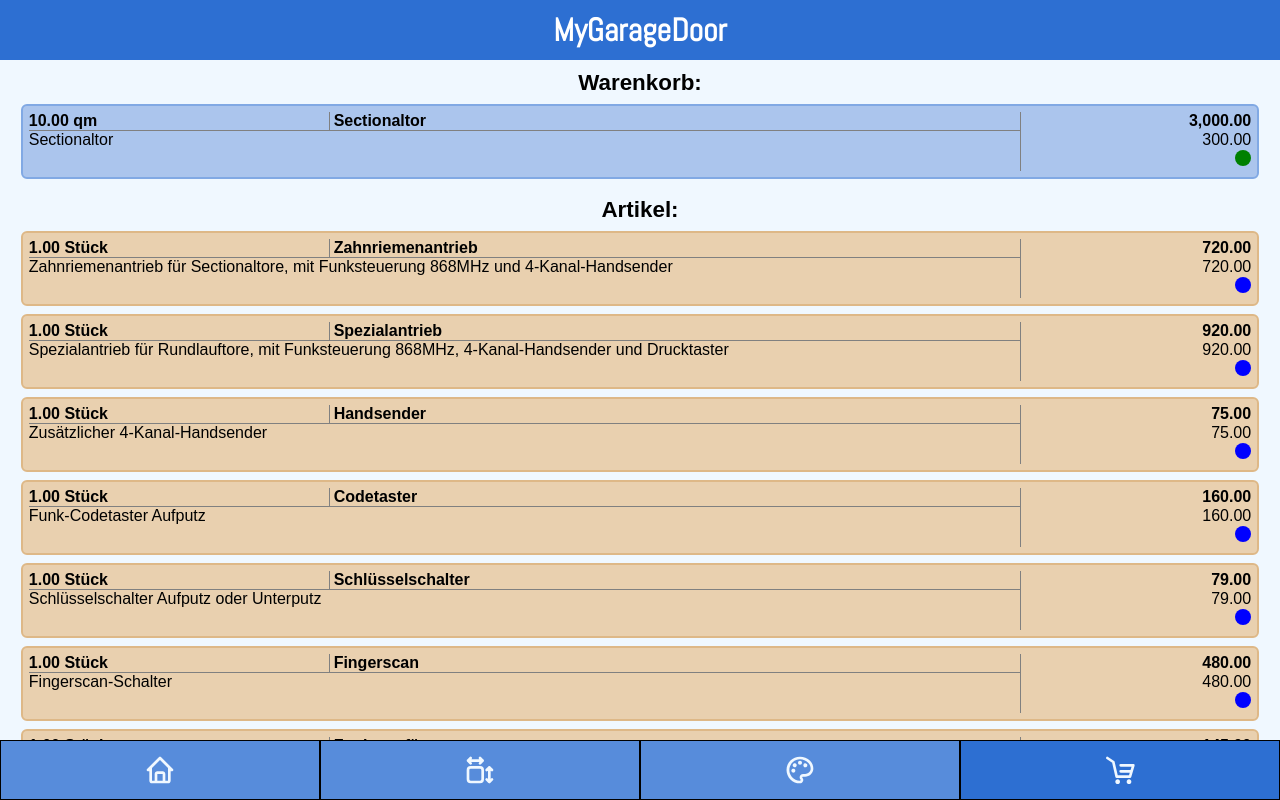
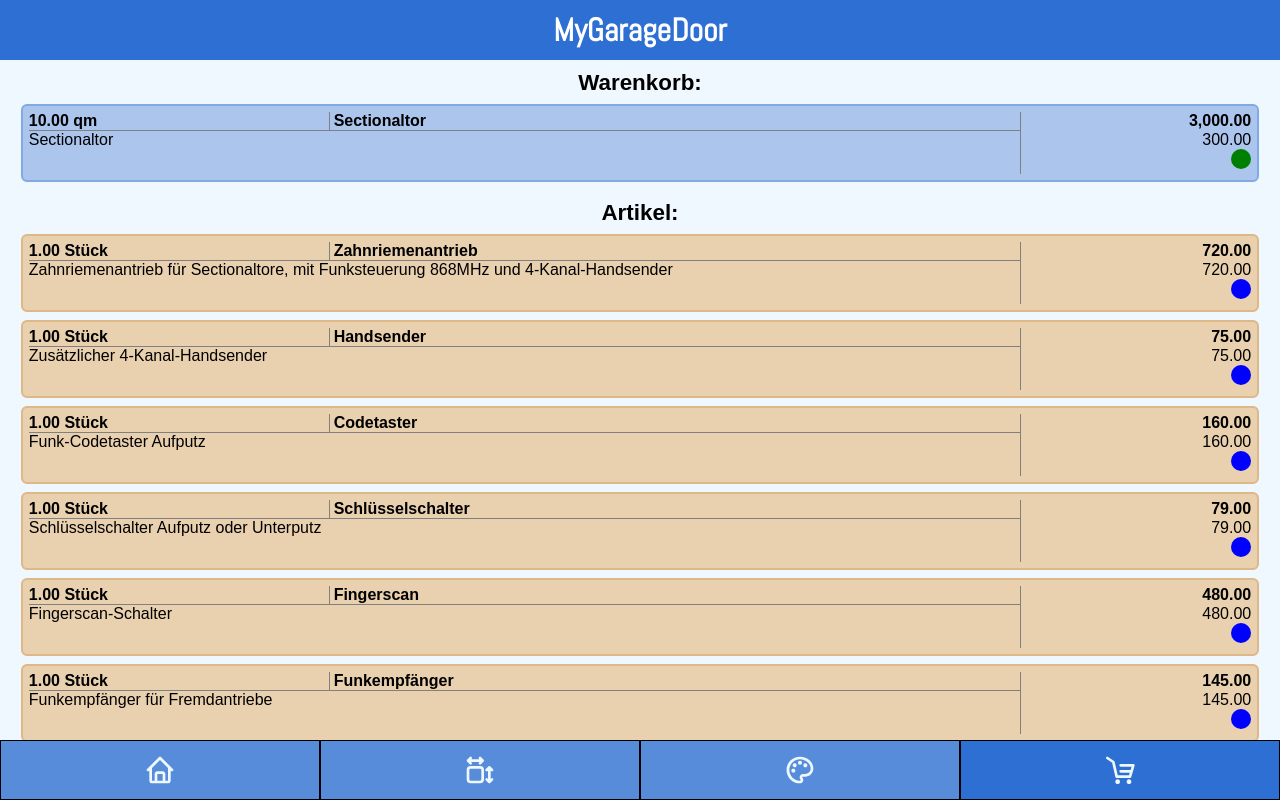
Before and after one commit to FrankOelsch/capstone-project, a React (Create React App) app: page /cart in a window 1280 px wide. Shown: the top 800 px of the page. Built offline with nearby package versions, Linux system fonts and the light colour scheme.

Commit message:
delete operation and filter shopitems

```diff
--- a/src/components/Item.js
+++ b/src/components/Item.js
@@ -138,9 +138,9 @@
 
 const Create = styled.button`
   grid-area: create;
-  width: 16px;
-  height: 16px;
-  border-radius: 8px;
+  width: 20px;
+  height: 20px;
+  border-radius: 10px;
   border-style: none;
   background-color: blue;
   justify-self: end;
@@ -150,9 +150,9 @@
 
 const Edit = styled.button`
   grid-area: edit;
-  width: 16px;
-  height: 16px;
-  border-radius: 8px;
+  width: 20px;
+  height: 20px;
+  border-radius: 10px;
   border-style: none;
   background-color: green;
   justify-self: end;
@@ -162,9 +162,9 @@
 
 const Delete = styled.button`
   grid-area: delete;
-  width: 16px;
-  height: 16px;
-  border-radius: 8px;
+  width: 20px;
+  height: 20px;
+  border-radius: 10px;
   border-style: none;
   background-color: red;
   justify-self: end;
--- a/src/data/Items.js
+++ b/src/data/Items.js
@@ -7,7 +7,7 @@
     unit: "Stück",
     price: 720,
     quantity: 1,
-    for: "sect",
+    for: "Sectionaltor",
     inCart: false,
     autoCreated: false,
   },
@@ -19,7 +19,7 @@
     unit: "Stück",
     price: 920,
     quantity: 1,
-    for: "rund",
+    for: "Rundlauftor",
     inCart: false,
     autoCreated: false,
   },
@@ -108,7 +108,7 @@
     unit: "Stück",
     price: 540,
     quantity: 1,
-    for: "rund",
+    for: "Rundlauftor",
     inCart: false,
     autoCreated: false,
   },
@@ -119,7 +119,7 @@
     unit: "Stück",
     price: 540,
     quantity: 1,
-    for: "rund",
+    for: "Rundlauftor",
     inCart: false,
     autoCreated: false,
   },
--- a/src/pages/Cart.js
+++ b/src/pages/Cart.js
@@ -1,4 +1,4 @@
-import { useState, useEffect, useContext } from "react";
+import { useState, useContext } from "react";
 import Item from "../components/Item";
 import styled from "styled-components";
 import Header from "../components/Header";
@@ -11,21 +11,10 @@
     useContext(UserContext);
 
   const [shopItems, setShopItems] = useState(ShopItems);
-  const [clickID, setClickID] = useState("");
 
-  // useEffect(() => {
-  //   if (!clickID) return;
-  //   setShopItems(
-  //     shopItems.map((item) => {
-  //       if (item.id === clickID) {
-  //         setClickID("");
-  //         return { ...item, inCart: !item.inCart };
-  //       } else {
-  //         return item;
-  //       }
-  //     })
-  //   );
-  // }, [clickID]);
+  const filteredShopItems = shopItems.filter((item) => {
+    return item.for === "all" || item.for === config.system;
+  });
 
   function handleCreate(id) {
     let bereitsInCart = false;
@@ -58,11 +47,15 @@
   }
 
   function handleDelete(id) {
-    setClickID(id);
+    setCartItems(
+      cartItems.filter((item) => {
+        return item.id !== id;
+      })
+    );
   }
 
   function handleEdit(id) {
-    setClickID(id);
+    //setClickID(id);
   }
 
   return (
@@ -84,7 +77,7 @@
 
         <StyledH2>Artikel:</StyledH2>
         <StyledSection>
-          {shopItems.map((item) => (
+          {filteredShopItems.map((item) => (
             <Item
               key={item.id}
               item={item}
```
